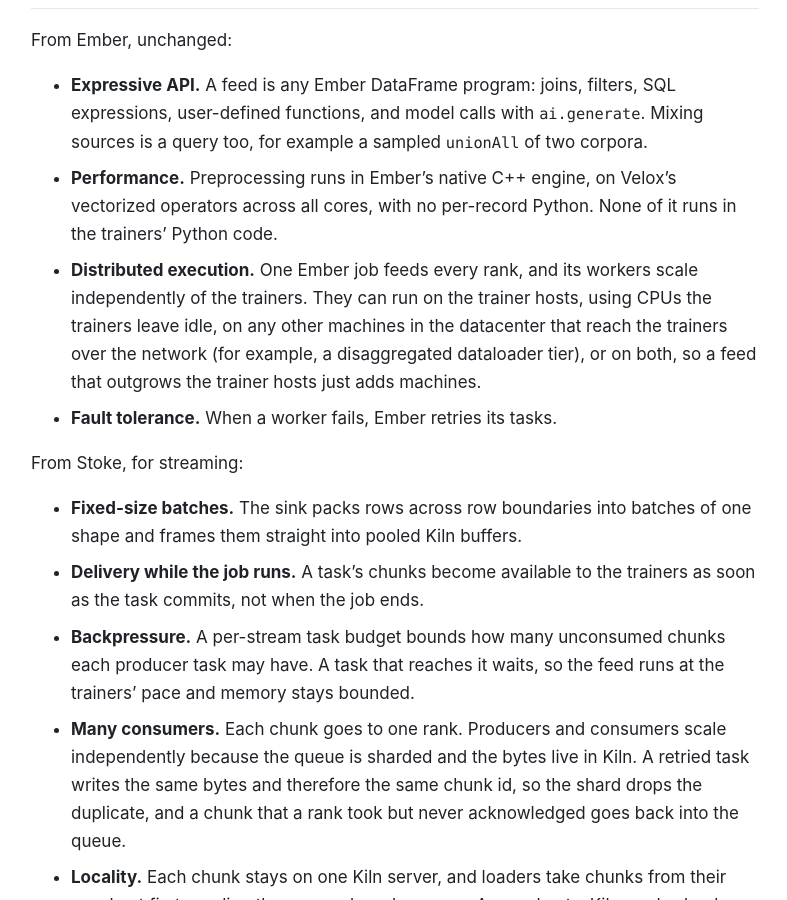
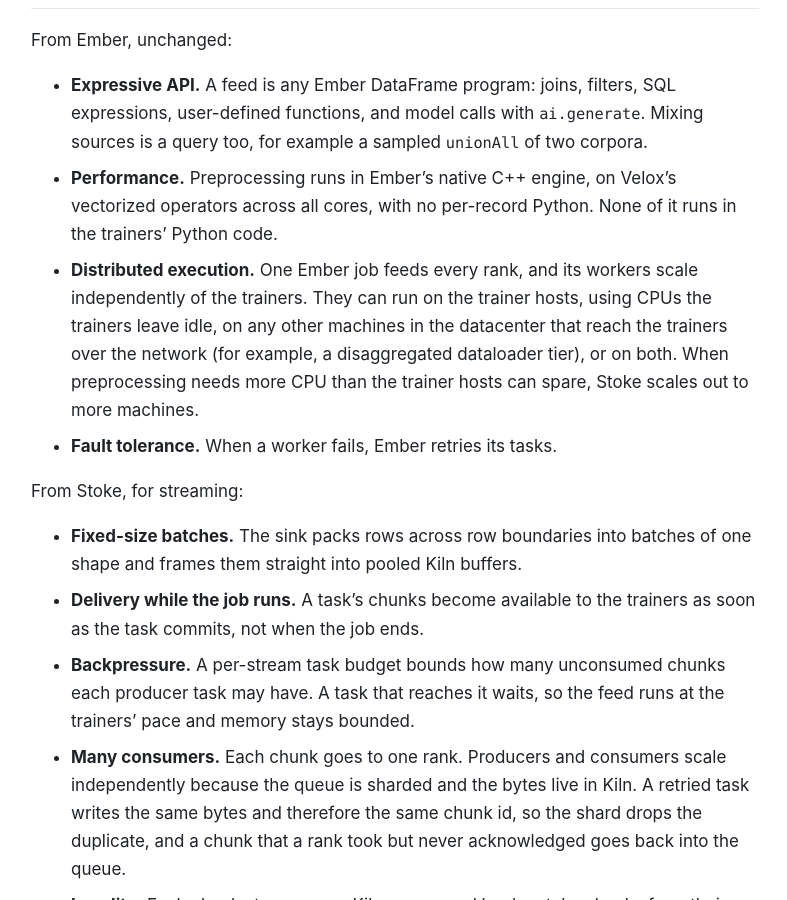
Before and after one commit to agentic-data-infra/agentic-data-infra.github.io, a Jekyll site: the page built from _posts/2026-11-24-introducing-stoke.md, in a window 1280 px wide and 900 px high, scrolled down 4379 px. Shown: the whole window, without its empty margins (245-1032 px from the left). Built offline with Jekyll 4.4.1, drawn with Linux system fonts in a browser that asks for light colours.

Commit message:
Stoke post: scale-out wording
Co-Authored-By: Claude Opus 5.5 <noreply@anthropic.com>
Claude-Session: https://claude.ai/code/session_017aj1A4oWBGi1xn4WsgSJm5

```diff
--- a/_posts/2026-11-24-introducing-stoke.md
+++ b/_posts/2026-11-24-introducing-stoke.md
@@ -174,8 +174,8 @@ From Ember, unchanged:
   workers scale independently of the trainers. They can run on the trainer
   hosts, using CPUs the trainers leave idle, on any other machines in the
   datacenter that reach the trainers over the network (for example, a
-  disaggregated dataloader tier), or on both, so a feed that outgrows the
-  trainer hosts just adds machines.
+  disaggregated dataloader tier), or on both. When preprocessing needs more
+  CPU than the trainer hosts can spare, Stoke scales out to more machines.
 - **Fault tolerance.** When a worker fails, Ember retries its tasks.
 
 From Stoke, for streaming:
```
